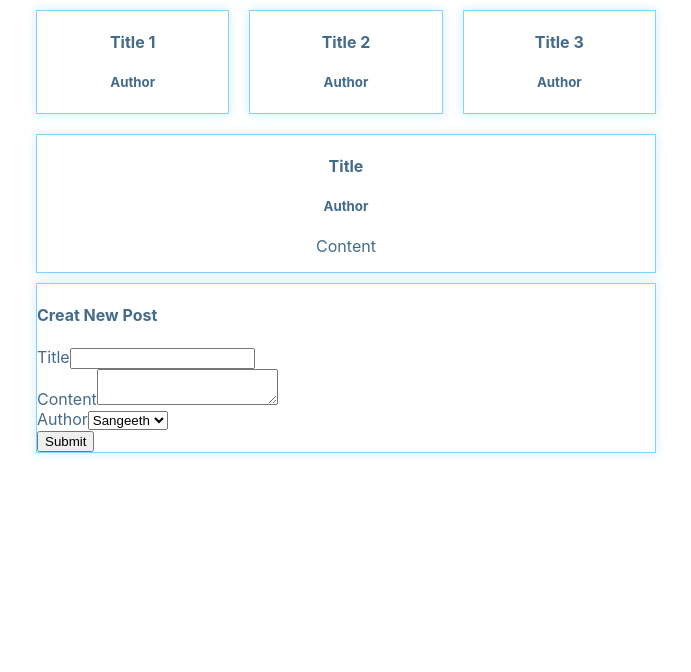
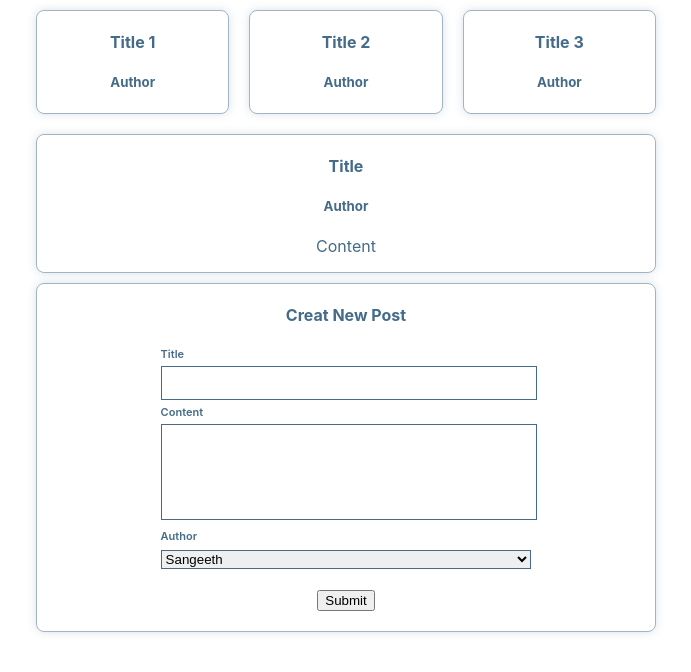
Before and after one commit to thehaystacker/reactjs-playground, a React app: page / in a window 1280 px wide. Shown: the top 672 px of the page, without its empty margins (294-985 px from the left). Built offline with nearby package versions, Linux system fonts and the light colour scheme.

Commit message:
Creating the post builder layout completed

```diff
--- a/src/Components/CreatePosts/CreatePosts.js
+++ b/src/Components/CreatePosts/CreatePosts.js
@@ -1,31 +1,80 @@
 import React from "react";
+
+import styled from "styled-components";
+
+const PostTitle = styled.h4`
+  text-align: center;
+`;
+
+const CreateForm = styled.div`
+  width: 60%;
+  margin: 0 auto;
+
+  label {
+    display: block;
+    display: block;
+    font-weight: 600;
+    font-size: 11px;
+    margin: 5px 0;
+  }
+
+  .inp-form {
+    border: 1px solid #446b8a;
+    width: 100%;
+    border-radius: 0;
+    outline: none;
+  }
+
+  .inp-txt {
+    height: 30px;
+  }
+
+  .inp-txtarea {
+    resize: none;
+  }
+
+  .btn-submit {
+    text-align: center;
+  }
+`;
+
+const ButtonWrapper = styled.div`
+  text-align: center;
+  margin: 20px 0;
+`;
 
 const CreatePosts = props => {
   return (
     <div className="card-style">
-      <h4>Creat New Post</h4>
+      <PostTitle>Creat New Post</PostTitle>
 
+      <CreateForm>
         <form>
           <div>
             <label>Title</label>
-          <input type="text" />
+            <input type="text" className="inp-form inp-txt" />
           </div>
 
           <div>
             <label>Content</label>
-          <textarea></textarea>
+            <textarea className="inp-form inp-txtarea" rows="6" />
           </div>
 
           <div>
             <label>Author</label>
-          <select>
+            <select className="inp-form inp-select">
               <option>Sangeeth</option>
               <option>Sarath</option>
             </select>
           </div>
 
-        <button type="submit">Submit</button>
+          <ButtonWrapper>
+            <button type="submit" className="btn-submit">
+              Submit
+            </button>
+          </ButtonWrapper>
         </form>
+      </CreateForm>
     </div>
   );
 };
--- a/src/Components/Posts/Posts.js
+++ b/src/Components/Posts/Posts.js
@@ -9,6 +9,13 @@ const PostsWrap = styled.div`
   .single-post {
     width: 33.33%;
     text-align: center;
+
+    :hover {
+      background-color: #496f8c;
+      color: #fff;
+      transition: all 0.3s ease;
+      cursor: pointer;
+    }
   }
 `;
 
--- a/src/assets/css/common.css
+++ b/src/assets/css/common.css
@@ -1,5 +1,6 @@
 .card-style {
-  box-shadow: 0px 0px 10px rgba(3,169,244,0.2);
-  border: 1px solid rgba(3,169,244,0.5);
+  box-shadow: 0px 0px 10px rgba(68,107,138,0.2);
+  border: 1px solid rgba(68,107,138,0.5);
   margin: 10px;
+  border-radius: 8px;
 }
```
Lines whose indentation alone changed are shown as unchanged.
